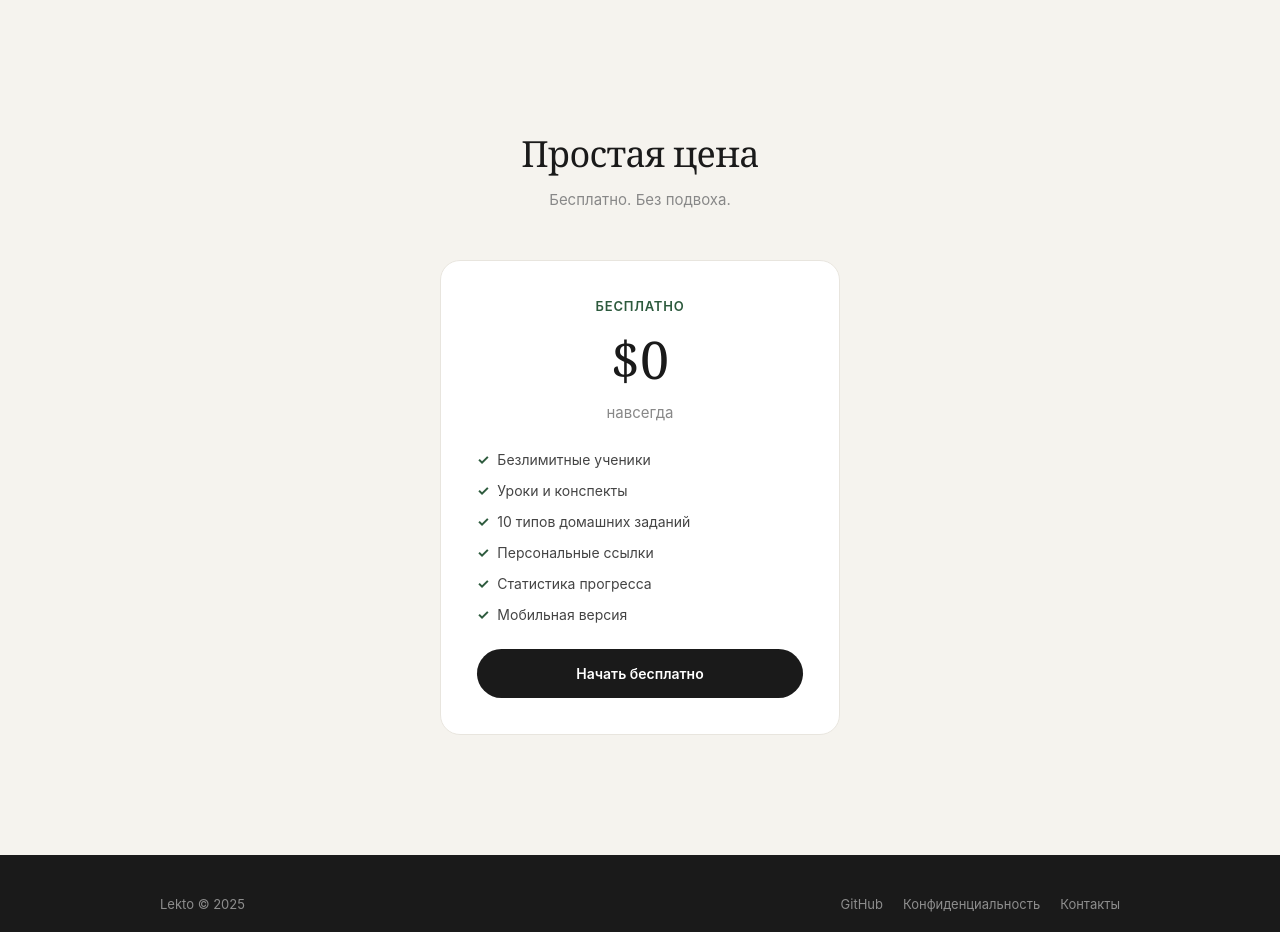
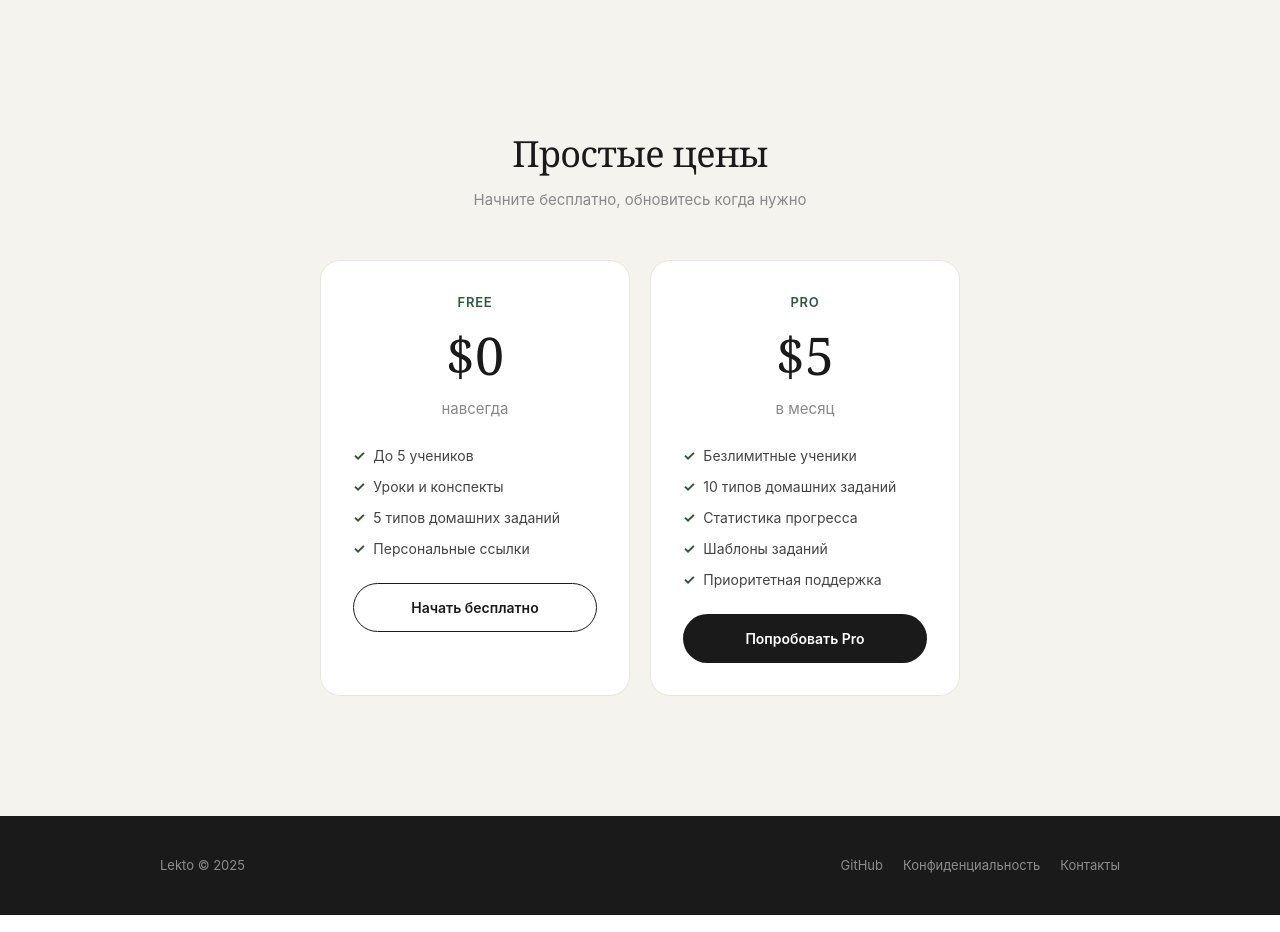
Before and after one commit to zerox9dev/lekto, a React (Vite) app: page / in a window 1280 px wide. Shown: the part 2460-3392 px from the top of the page. Built offline with nearby package versions, Linux system fonts and the light colour scheme; no server answers.

Commit message:
fix(landing): remove 0₽, add Free + Pro pricing plans
- Removed 0₽ from stats, replaced with '0 registrations for students'
- Two pricing cards: Free (/bin/sh) + Pro (/mo)
- Free: 5 students, 5 hw types
- Pro: unlimited, 10 hw types, stats, templates

```diff
--- a/src/pages/landing.module.css
+++ b/src/pages/landing.module.css
@@ -292,13 +292,19 @@
 }
 
 /* ─── Pricing ─── */
+.pricingGrid {
+  display: grid;
+  grid-template-columns: repeat(2, 1fr);
+  gap: 20px;
+  max-width: 640px;
+  margin: 0 auto;
+}
+
 .pricingCard {
-  max-width: 400px;
-  margin: 0 auto;
   background: white;
   border: 1px solid #e8e5de;
   border-radius: 20px;
-  padding: 36px;
+  padding: 32px;
   text-align: center;
 }
 
@@ -366,6 +372,27 @@
 
 .pricingCta:hover { background: #333; }
 
+.pricingCtaOutline {
+  display: inline-flex;
+  align-items: center;
+  justify-content: center;
+  width: 100%;
+  font-size: 14px;
+  font-weight: 600;
+  color: #1a1a1a;
+  background: transparent;
+  border: 1.5px solid #1a1a1a;
+  padding: 13px 28px;
+  border-radius: 100px;
+  text-decoration: none;
+  transition: all 0.15s;
+}
+
+.pricingCtaOutline:hover {
+  background: #1a1a1a;
+  color: white;
+}
+
 /* ─── Footer ─── */
 .footer {
   background: #1a1a1a;
@@ -410,5 +437,6 @@
   .audienceGrid { grid-template-columns: 1fr; max-width: 320px; }
   .featuresGrid { grid-template-columns: 1fr; }
   .statsRow { gap: 24px; }
+  .pricingGrid { grid-template-columns: 1fr; }
   .footerInner { flex-direction: column; gap: 16px; text-align: center; }
 }
--- a/src/pages/landing.tsx
+++ b/src/pages/landing.tsx
@@ -24,13 +24,19 @@ const BENEFITS = [
   { emoji: "🎨", title: "Шаблоны заданий", desc: "Создавайте и используйте повторно" },
 ];
 
-const PRICING = [
+const PRICING_FREE = [
+  "До 5 учеников",
+  "Уроки и конспекты",
+  "5 типов домашних заданий",
+  "Персональные ссылки",
+];
+
+const PRICING_PRO = [
   "Безлимитные ученики",
-  "Уроки и конспекты",
   "10 типов домашних заданий",
-  "Персональные ссылки",
   "Статистика прогресса",
-  "Мобильная версия",
+  "Шаблоны заданий",
+  "Приоритетная поддержка",
 ];
 
 export function LandingPage() {
@@ -115,30 +121,43 @@ export function LandingPage() {
             <div className={s.statLabel}>типов заданий</div>
           </div>
           <div className={s.stat}>
-            <div className={s.statValue}>0₽</div>
-            <div className={s.statLabel}>навсегда</div>
+            <div className={s.statValue}>∞</div>
+            <div className={s.statLabel}>учеников</div>
           </div>
           <div className={s.stat}>
-            <div className={s.statValue}>∞</div>
-            <div className={s.statLabel}>учеников</div>
+            <div className={s.statValue}>0</div>
+            <div className={s.statLabel}>регистраций для учеников</div>
           </div>
         </div>
       </section>
 
       {/* ── Pricing ── */}
       <section id="pricing" className={s.section}>
-        <h2 className={s.sectionTitle}>Простая цена</h2>
-        <p className={s.sectionDesc}>Бесплатно. Без подвоха.</p>
+        <h2 className={s.sectionTitle}>Простые цены</h2>
+        <p className={s.sectionDesc}>Начните бесплатно, обновитесь когда нужно</p>
+        <div className={s.pricingGrid}>
           <div className={s.pricingCard}>
-          <div className={s.pricingLabel}>Бесплатно</div>
+            <div className={s.pricingLabel}>Free</div>
             <div className={s.pricingAmount}>$0</div>
             <div className={s.pricingPeriod}>навсегда</div>
             <ul className={s.pricingFeatures}>
-            {PRICING.map((f) => (
+              {PRICING_FREE.map((f) => (
                 <li key={f} className={s.pricingFeature}>{f}</li>
               ))}
             </ul>
-          <Link to="/login" className={s.pricingCta}>Начать бесплатно</Link>
+            <Link to="/login" className={s.pricingCtaOutline}>Начать бесплатно</Link>
+          </div>
+          <div className={s.pricingCard}>
+            <div className={s.pricingLabel}>Pro</div>
+            <div className={s.pricingAmount}>$5</div>
+            <div className={s.pricingPeriod}>в месяц</div>
+            <ul className={s.pricingFeatures}>
+              {PRICING_PRO.map((f) => (
+                <li key={f} className={s.pricingFeature}>{f}</li>
+              ))}
+            </ul>
+            <Link to="/login" className={s.pricingCta}>Попробовать Pro</Link>
+          </div>
         </div>
       </section>
 
```
Lines whose indentation alone changed are shown as unchanged.
